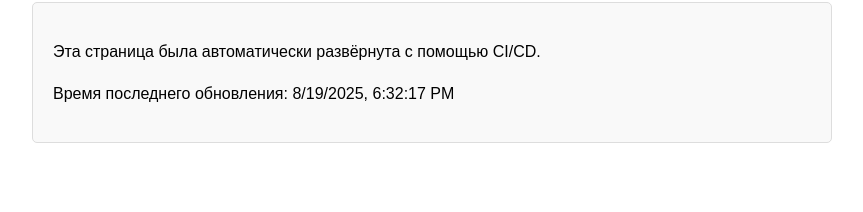
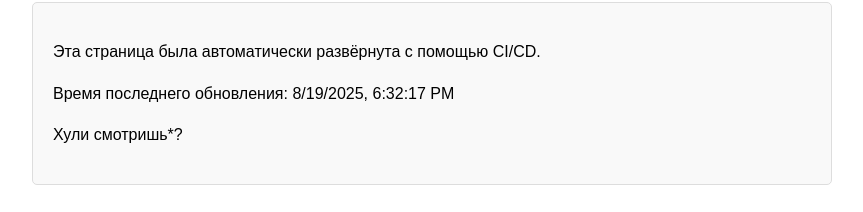
Before and after one commit to pag1k/my-first-cicd, a website: page index.html in a window 1280 px wide. Shown: the part 112-324 px from the top of the page, without its empty margins (208-1071 px from the left). Drawn offline with Linux system fonts and the light colour scheme.

Commit message:
Update index.html

```diff
--- a/index.html
+++ b/index.html
@@ -26,6 +26,7 @@
     <div class="container">
         <p>Эта страница была автоматически развёрнута с помощью CI/CD.</p>
         <p>Время последнего обновления: <span id="timestamp"></span></p>
+        <p>Хули смотришь*?</p>
     </div>
 
     <script>
```
